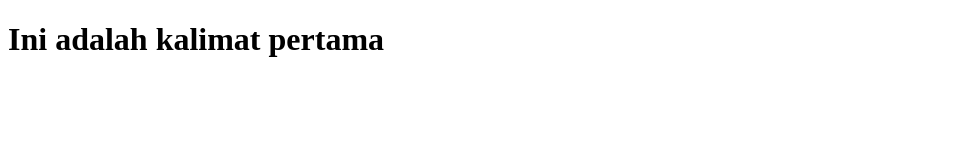
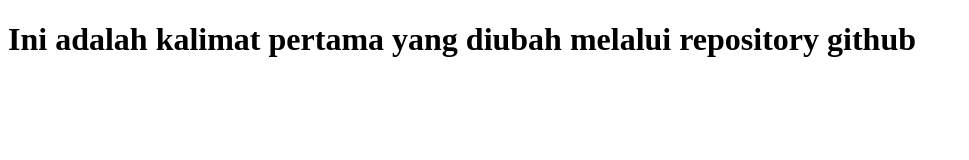
Before and after one commit to dimasz555/TugasGit, a plain HTML site: page index.html in a window 1280 px wide. Shown: the whole page, without its empty margins (0-969 px from the left). Drawn offline with Linux system fonts and the light colour scheme.

Commit message:
Update index.html

```diff
--- a/index.html
+++ b/index.html
@@ -6,6 +6,6 @@
     <title>Tugas Git</title>
 </head>
 <body>
-    <h1>Ini adalah kalimat pertama</h1>
+    <h1>Ini adalah kalimat pertama yang diubah melalui repository github</h1>
 </body>
 </html>
```
